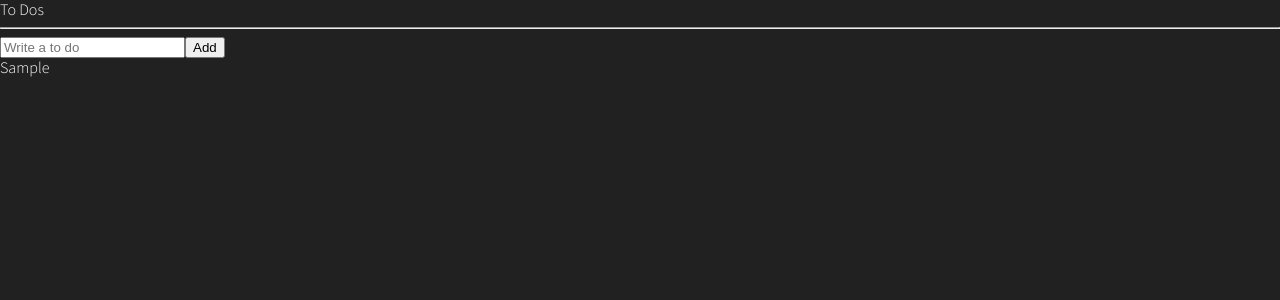
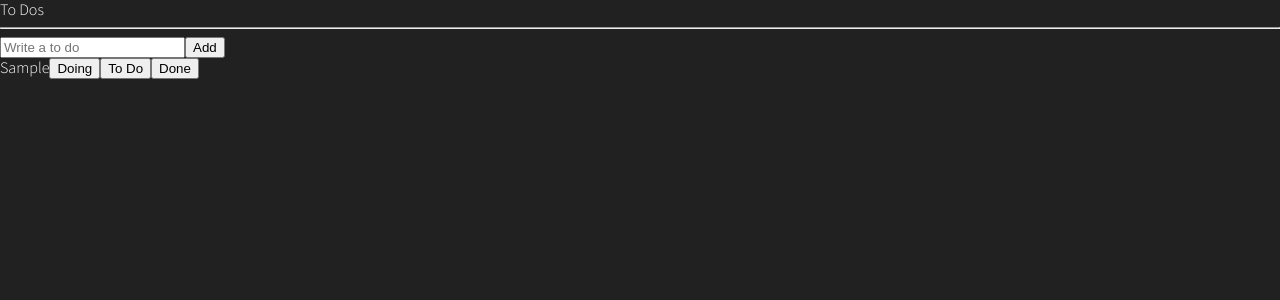
Before and after one commit to seorang42/to-do-list, a React (Create React App) app: page / in a window 1280 px wide. Both pictures are taken after typing "Sample" into the empty fields and a click on the button "Add". Shown: the top 300 px of the page. Built offline with nearby package versions, Linux system fonts and the light colour scheme.

Commit message:
6.12 Refactoring

```diff
--- /dev/null
+++ b/src/atoms.tsx
@@ -0,0 +1,12 @@
+import { atom } from "recoil";
+
+export interface IToDo {
+  text: string;
+  id: number;
+  category: "TO_DO" | "DOING" | "DONE";
+}
+
+export const toDoState = atom<IToDo[]>({
+  key: "toDo",
+  default: [],
+});
--- /dev/null
+++ b/src/components/CreateToDo.tsx
@@ -0,0 +1,31 @@
+import { useForm } from "react-hook-form";
+import { useSetRecoilState } from "recoil";
+import { toDoState } from "../atoms";
+
+interface IForm {
+  toDo: string;
+}
+
+function CreateToDo() {
+  const setToDos = useSetRecoilState(toDoState);
+  const { register, handleSubmit, setValue } = useForm<IForm>();
+  const handleValid = ({ toDo }: IForm) => {
+    console.log("add to do", toDo);
+    setToDos((oldToDos) => [
+      { text: toDo, id: Date.now(), category: "TO_DO" },
+      ...oldToDos,
+    ]);
+    setValue("toDo", "");
+  };
+  return (
+    <form onSubmit={handleSubmit(handleValid)}>
+      <input
+        {...register("toDo", { required: "Please write a To Do" })}
+        placeholder="Write a to do"
+      />
+      <button>Add</button>
+    </form>
+  );
+}
+
+export default CreateToDo;
--- /dev/null
+++ b/src/components/ToDo.tsx
@@ -0,0 +1,14 @@
+import { IToDo } from "../atoms";
+
+function ToDo({ text }: IToDo) {
+  return (
+    <li>
+      <span>{text}</span>
+      <button>Doing</button>
+      <button>To Do</button>
+      <button>Done</button>
+    </li>
+  );
+}
+
+export default ToDo;
--- a/src/components/ToDoList.tsx
+++ b/src/components/ToDoList.tsx
@@ -1,51 +1,18 @@
-import { useForm } from "react-hook-form";
-import {
-  atom,
-  useRecoilState,
-  useRecoilValue,
-  useSetRecoilState,
-} from "recoil";
-
-interface IForm {
-  toDo: string;
-}
-
-interface IToDo {
-  text: string;
-  id: number;
-  category: "TO_DO" | "DOING" | "DONE";
-}
-
-const toDoState = atom<IToDo[]>({
-  key: "toDo",
-  default: [],
-});
+import { useRecoilValue } from "recoil";
+import CreateToDo from "./CreateToDo";
+import { toDoState } from "../atoms";
+import ToDo from "./ToDo";
 
 function ToDoList() {
-  const [toDos, setToDos] = useRecoilState(toDoState);
-  const { register, handleSubmit, setValue } = useForm<IForm>();
-  const handleValid = ({ toDo }: IForm) => {
-    console.log("add to do", toDo);
-    setToDos((oldToDos) => [
-      { text: toDo, id: Date.now(), category: "TO_DO" },
-      ...oldToDos,
-    ]);
-    setValue("toDo", "");
-  };
+  const toDos = useRecoilValue(toDoState);
   return (
     <div>
       <h1>To Dos</h1>
       <hr />
-      <form onSubmit={handleSubmit(handleValid)}>
-        <input
-          {...register("toDo", { required: "Please write a To Do" })}
-          placeholder="Write a to do"
-        />
-        <button>Add</button>
-      </form>
+      <CreateToDo />
       <ul>
         {toDos.map((toDo) => (
-          <li key={toDo.id}>{toDo.text}</li>
+          <ToDo key={toDo.id} {...toDo} />
         ))}
       </ul>
     </div>
```
